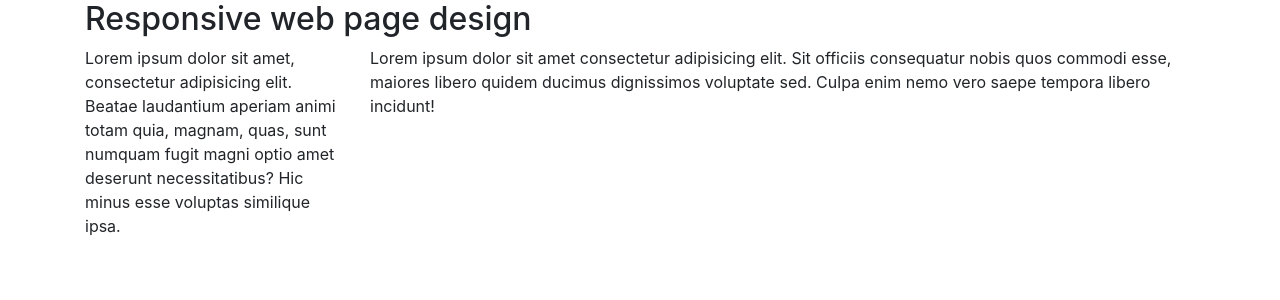
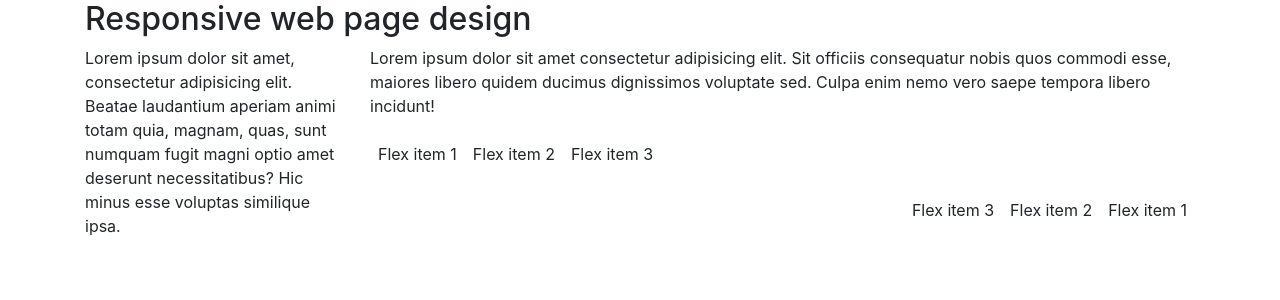
Before and after one commit to bishwajit1965/pro_responsive, a PHP site: page / in a window 1280 px wide. Shown: the top 300 px of the page. Run offline with PHP 8.4, Linux system fonts and the light colour scheme; some libraries are stand-ins or nearby versions.

Commit message:
"Modified"

```diff
--- a/index.php
+++ b/index.php
@@ -18,6 +18,16 @@
                 </div>
                 <div class="col-sm-9 right-sidebar">
                     <p>Lorem ipsum dolor sit amet consectetur adipisicing elit. Sit officiis consequatur nobis quos commodi esse, maiores libero quidem ducimus dignissimos voluptate sed. Culpa enim nemo vero saepe tempora libero incidunt!</p>
+                    <div class="d-flex flex-row bd-highlight mb-3">
+                        <div class="p-2 bd-highlight">Flex item 1</div>
+                        <div class="p-2 bd-highlight">Flex item 2</div>
+                        <div class="p-2 bd-highlight">Flex item 3</div>
+                    </div>
+                    <div class="d-flex flex-row-reverse bd-highlight">
+                        <div class="p-2 bd-highlight">Flex item 1</div>
+                        <div class="p-2 bd-highlight">Flex item 2</div>
+                        <div class="p-2 bd-highlight">Flex item 3</div>
+                    </div>
                 </div>
             </div>
         </div>
```
